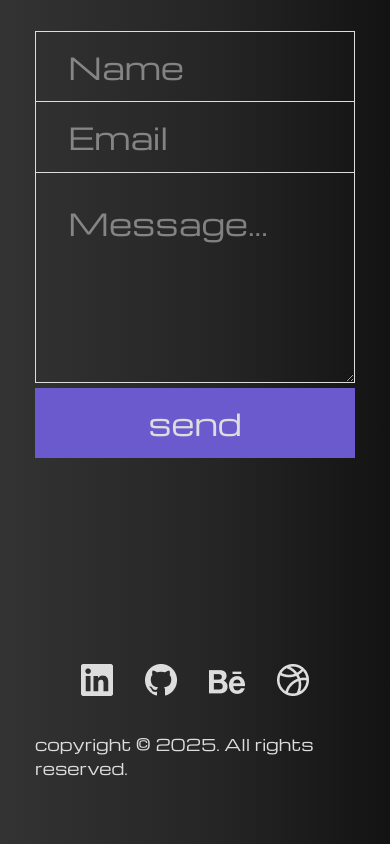
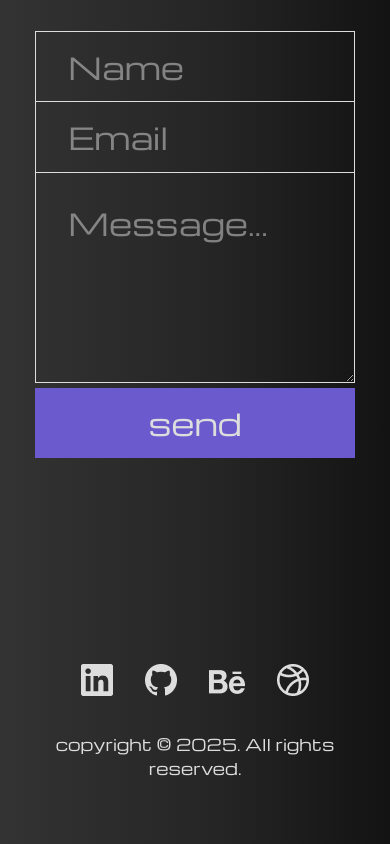
Before and after one commit to johnsonbhaskaran/Portfolio, a React (Vite) app: page / in a window 390 px wide. Shown: the part 4400-5244 px from the top of the page. Built offline with nearby package versions, Linux system fonts and the light colour scheme.

Commit message:
Done: RWD Mobile devices

```diff
--- a/src/sections/Footer.jsx
+++ b/src/sections/Footer.jsx
@@ -15,7 +15,7 @@ const Footer = () => {
     <div className='flex justify-center items-center pb-16 xl:h-32'>
       <div className='w-xs md:w-2xl xl:w-5xl'>
         <div className='flex xl:flex-row flex-col-reverse justify-between items-center gap-8 xl:gap-0'>
-          <p>copyright © 2025. All rights reserved.</p>
+          <p className='md:text-left text-center'>copyright © 2025. All rights reserved.</p>
           <div className='flex gap-8'>
             <a href='https://www.linkedin.com/in/johnsonbhaskaran/'>
               <img src={`${theme === "light" ? LinkedInDark : LinkedInLight}`} alt='' />
```
